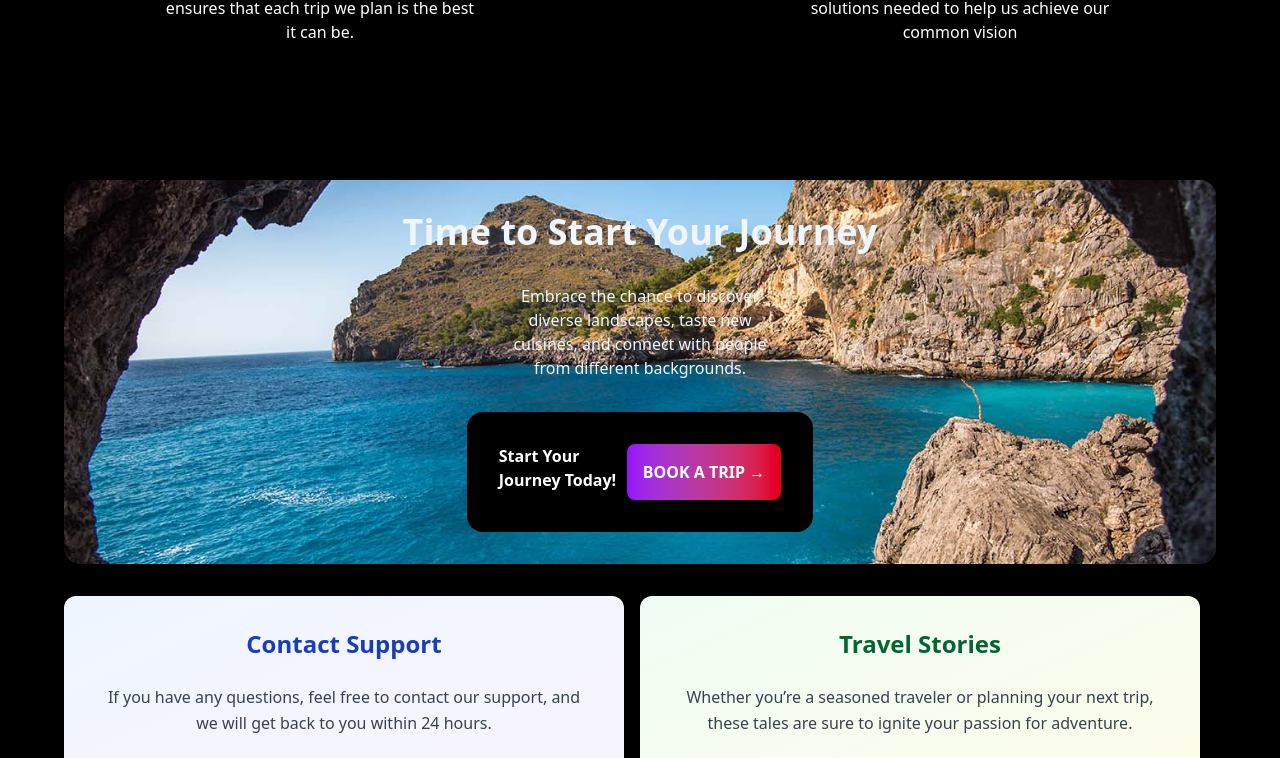
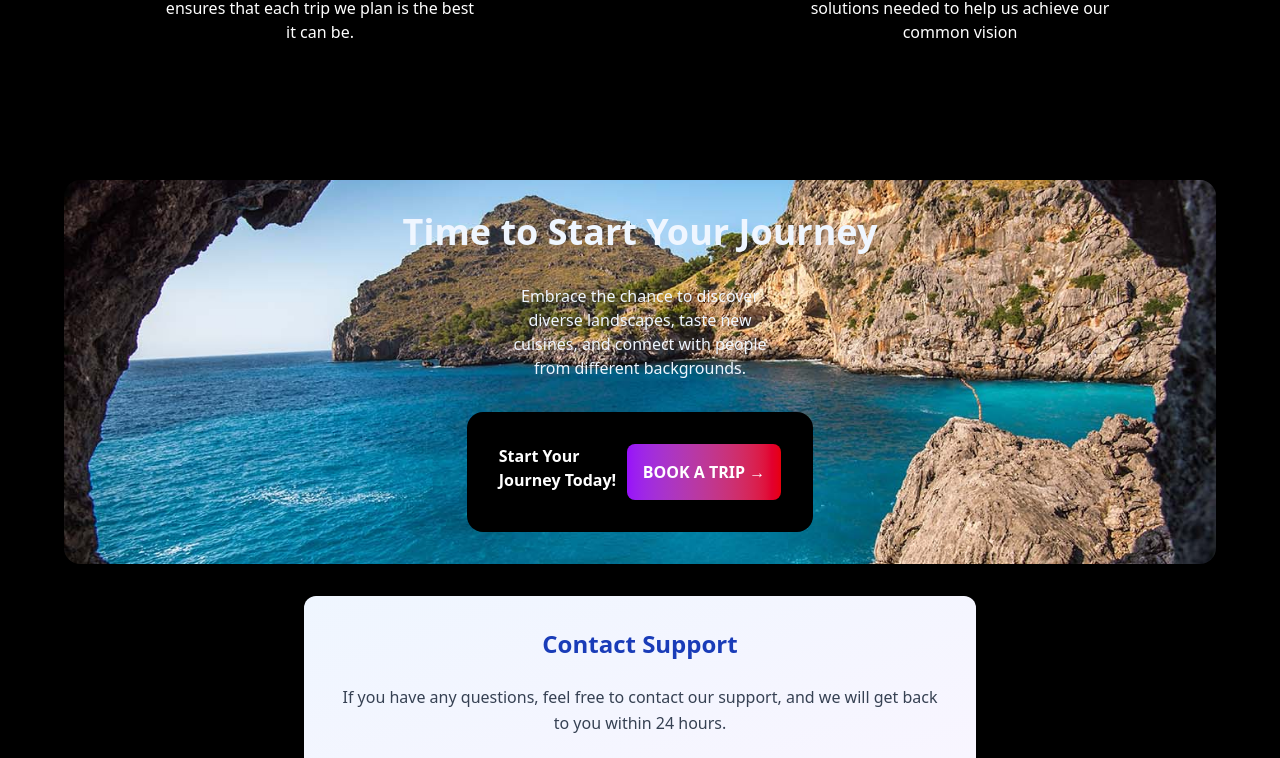
Before and after one commit to gumohh-com/gumohh-com.github.io, a React (Vite) app in the folder client/: page /#/gallery in a window 1280 px wide. Shown: the part 1993-2751 px from the top of the page. Built offline with nearby package versions, Linux system fonts and the light colour scheme.

Commit message:
Gallery updated

```diff
--- a/client/src/components/Footer.jsx
+++ b/client/src/components/Footer.jsx
@@ -6,6 +6,7 @@ const Footer = () => {
                 <div className="flex flex-col items-start">
                     <h1 className="text-2xl font-bold">GUMOHH!</h1>
                     <p className="mt-4">© 2025 GUMOHH, All rights reserved.</p>
+
                 </div>
 
                 {/* About Section */}
--- a/client/src/components/Header.jsx
+++ b/client/src/components/Header.jsx
@@ -15,7 +15,7 @@ const Header = () => {
   };
 
   return (
-    <header className="fixed top-0 left-0 right-0 z-50 bg-transparent">
+    <div className="fixed top-0 left-0 right-0 z-50 bg-transparent">
       <div className="container mx-auto px-4 py-4 flex justify-between items-center">
         {/* Logo */}
         <div className="flex justify-around w-72 items-center">
@@ -132,7 +132,7 @@ const Header = () => {
           )}
         </AnimatePresence>
       </div>
-    </header>
+    </div>
   );
 };
 
--- a/client/src/components/JourneySection.jsx
+++ b/client/src/components/JourneySection.jsx
@@ -12,9 +12,10 @@ const JourneySection = () => {
                 </div>
             </div>
         </div>
-        <div className="flex justify-between">
+
+  <div className="flex  gap-6 flex-wrap justify-center">
   {/* Contact Support Card */}
-      <div className="bg-gradient-to-br from-blue-50 to-purple-50 rounded-xl shadow-xl p-8 text-center w-1/2 transform transition-all hover:scale-105 hover:shadow-xl">
+  <div className="bg-gradient-to-br from-blue-50 to-purple-50 rounded-xl shadow-xl p-8 text-center max-w-2xl min-w-80 transform transition-all hover:scale-105 hover:shadow-xl">
     <h2 className="text-2xl font-bold mb-6 text-blue-800">Contact Support</h2>
     <p className="text-gray-700 mb-6 leading-relaxed">
       If you have any questions, feel free to contact our support, and we will get back to you within 24 hours.
@@ -28,10 +29,10 @@ const JourneySection = () => {
   </div>
 
   {/* Travel Stories Card */}
-      <div className="bg-gradient-to-br from-green-50 to-yellow-50 rounded-xl shadow-xl p-8 text-center w-1/2 mx-4 transform transition-all hover:scale-105 hover:shadow-xl">
+  <div className="bg-gradient-to-br from-green-50 to-yellow-50 rounded-xl shadow-xl p-8 text-center max-w-2xl min-w-80 transform transition-all hover:scale-105 hover:shadow-xl">
     <h2 className="text-2xl font-bold mb-6 text-green-800">Travel Stories</h2>
     <p className="text-gray-700 mb-6 leading-relaxed">
-          Whether you’re a seasoned traveler or planning your next trip, these tales are sure to ignite your passion for adventure.
+      Whether you’re a seasoned traveller or planning your next trip, these tales are sure to ignite your passion for adventure.
     </p>
     <button className="bg-gradient-to-r from-gray-500 to-gray-500 text-white px-6 py-3 rounded-full hover:from-green-600 hover:to-yellow-600 transition-all transform hover:scale-105">
       Read 👍
@@ -39,6 +40,7 @@ const JourneySection = () => {
   </div>
 </div>
 
+
     </section>
   );
 };
--- a/client/src/pages/Gallery.jsx
+++ b/client/src/pages/Gallery.jsx
@@ -4,10 +4,10 @@ const Gallery = () => {
   const images = Array.from({ length: 8 }, (_, i) => `/g${i + 1}.jpeg`);
 
   return (
-    <div className="bg-black p-4 grid grid-cols-2 md:grid-cols-4 gap-4 pt-20">
+    <div className="bg-black p-6 gap-6 pt-25 flex flex-wrap justify-center">
       {images.map((src, index) => (
-        <div key={index} className="overflow-hidden rounded-2xl shadow-md">
-          <img src={src} alt={`Gallery image ${index + 1}`} className="w-full h-auto object-cover" />
+        <div key={index} className="overflow-hidden rounded-2xl shadow-md max-w-80">
+          <img src={src} alt={`Gallery image ${index + 1}`} className="w-70 h-80 object-cover" />
         </div>
       ))}
     </div>
```
Lines whose indentation alone changed are shown as unchanged.
